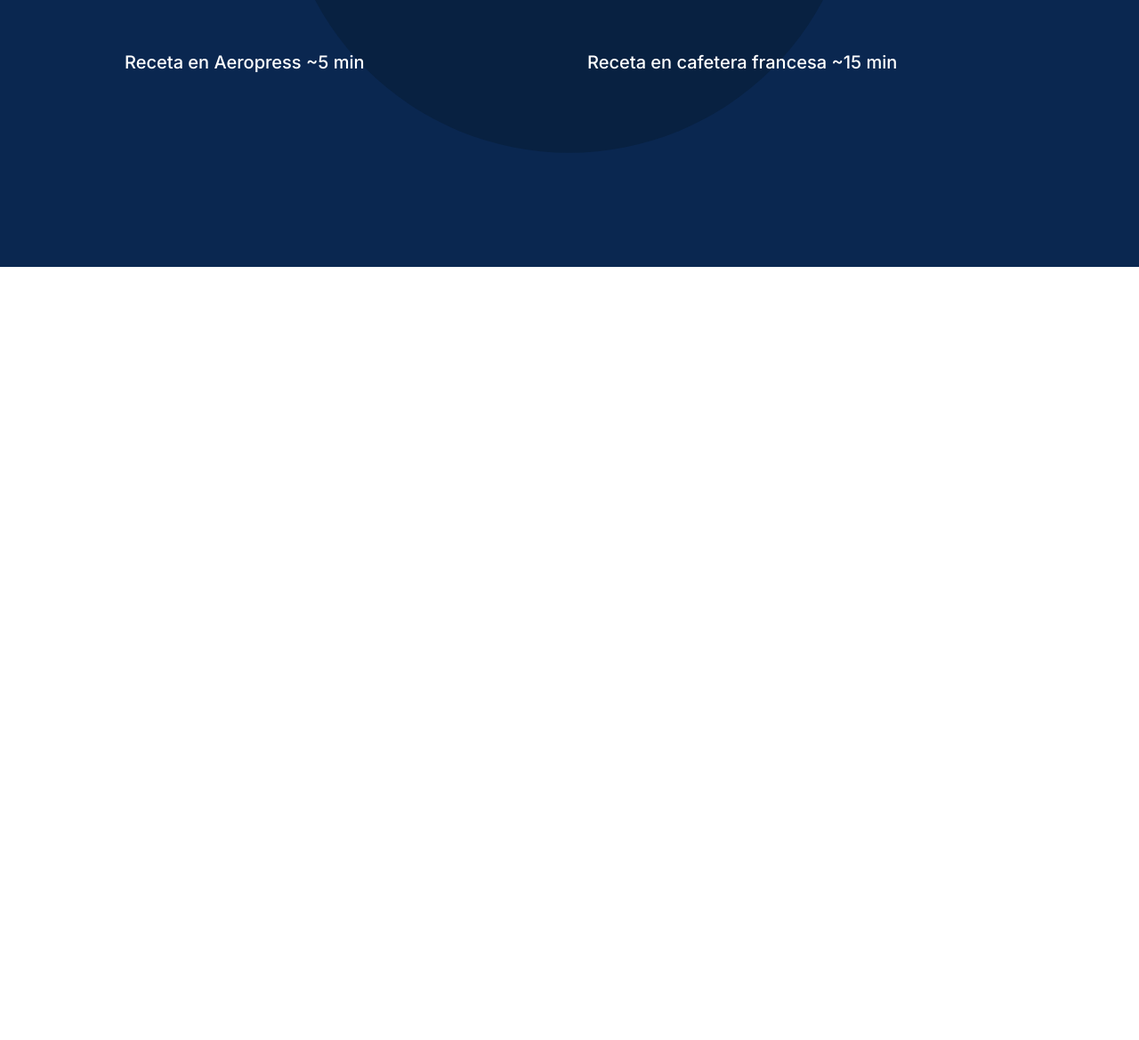
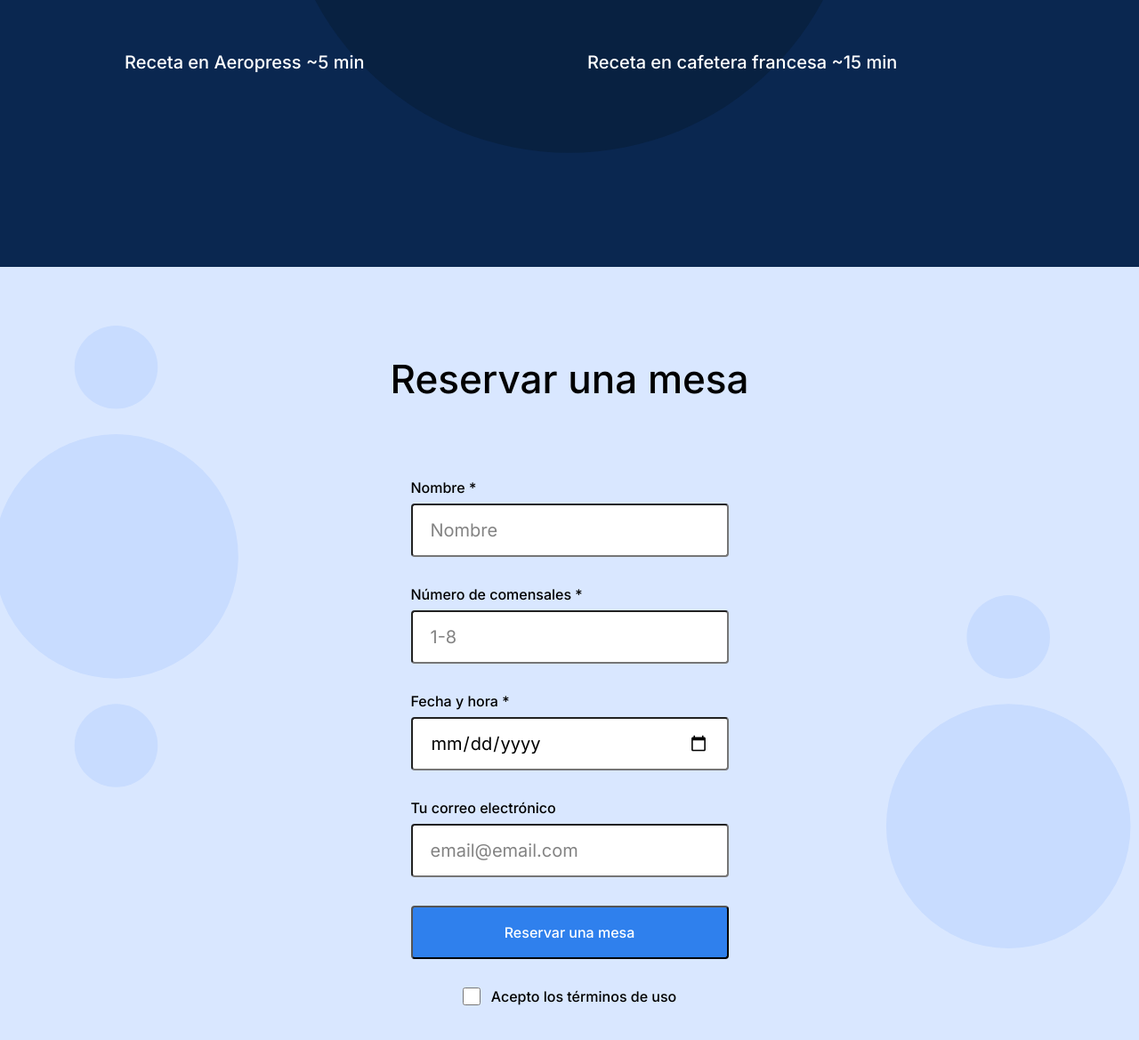
Before and after one commit to zinderellasnuff/web_project_coffeeshop, a plain HTML site: page index.html in a window 1280 px wide. Shown: the part 1402-2571 px from the top of the page at 89% size. Before the commit the page ends 1702 px from the top, so only its background shows below. Drawn offline with Linux system fonts and the light colour scheme; grey boxes are pictures that could not be loaded.

Commit message:
Nueva actualización de mi proyecto

```diff
--- a/index.html
+++ b/index.html
@@ -103,7 +103,67 @@
             </div>
           </div>
         </section>
-        <section class="reservation" id="reservation"></section>
+        <section class="reservation" id="reservation">
+          <h2 class="reservation__title">Reservar una mesa</h2>
+          <form class="reservation__form form">
+            <fieldset class="form__fieldset">
+              <label for="reservation-name" class="form__label">Nombre *</label>
+              <input
+                type="text"
+                class="form__item"
+                id="reservation-name"
+                placeholder="Nombre"
+                required
+              />
+              <br />
+              <label for="reservation-guests" class="form__label"
+                >Número de comensales *</label
+              >
+              <input
+                type="number"
+                class="form__item"
+                id="reservation-guests"
+                min="1"
+                max="8"
+                placeholder="1-8"
+                required
+              />
+              <br />
+              <label for="reservation-datetime" class="form__label"
+                >Fecha y hora *</label
+              >
+              <input
+                type="date"
+                class="form__item"
+                id="reservation-datetime"
+                required
+              />
+              <br />
+              <label for="reservation-email" class="form__label"
+                >Tu correo electrónico</label
+              >
+              <input
+                type="email"
+                class="form__item"
+                id="reservation-email"
+                placeholder="email@email.com"
+                required
+              />
+              <button type="submit" class="form__button">
+                Reservar una mesa
+              </button>
+              <label for="accept-terms" class="form__label form__label_center">
+                <input
+                  type="checkbox"
+                  class="form__checkbox"
+                  id="accept-terms"
+                  required
+                />
+                Acepto los términos de uso</label
+              >
+            </fieldset>
+          </form>
+        </section>
       </main>
       <footer class="footer"></footer>
     </div>
--- a/pages/index.css
+++ b/pages/index.css
@@ -117,10 +117,6 @@
   align-self: end;
 }
 
-.recipes__video-caption {
-  align-self: end;
-}
-
 .recipes {
   background-color: #0a2750;
   background-image: url(../images/background_recipes.svg);
@@ -183,3 +179,84 @@
   line-height: 30px;
   color: #ffffff;
 }
+
+.reservation {
+  background-image: url(../images/background_reservation.svg);
+  background-repeat: no-repeat;
+  background-position: center;
+  background-size: cover;
+  background-color: #d9e7ff;
+  display: flex;
+  align-items: center;
+  flex-direction: column;
+}
+
+.reservation__title {
+  margin-top: 100px;
+  margin-bottom: 80px;
+  font-family: Inter;
+  font-style: normal;
+  font-weight: 500;
+  font-size: 44px;
+  line-height: 52px;
+}
+
+.reservation__form {
+  max-width: 385px;
+  margin-bottom: 120px;
+}
+
+.form__fieldset {
+  border: 0;
+}
+
+.form__label {
+  display: block;
+  font-family: Inter;
+  font-style: normal;
+  font-weight: 500;
+  font-size: 16px;
+  line-height: 20px;
+}
+
+.form__label_center {
+  display: flex;
+  gap: 12px;
+  justify-content: center;
+  margin-top: 32px;
+}
+.form__item {
+  border-radius: 4px;
+  height: 60px;
+  width: 100%;
+  padding: 15px 20px;
+  margin: 8px 0 32px;
+  font-size: 20px;
+  line-height: 30px;
+  box-sizing: border-box;
+}
+
+::placeholder {
+  color: #838383;
+}
+
+.form__button {
+  border-radius: 4px;
+  font-weight: 500;
+  font-size: 16px;
+  line-height: 20px;
+  height: 60px;
+  width: 100%;
+  background-color: #2f80ed;
+  color: #fff;
+}
+
+.form__button:hover {
+  opacity: 70%;
+}
+
+.form__checkbox {
+  border-radius: 2px;
+  height: 20px;
+  width: 20px;
+}
```
